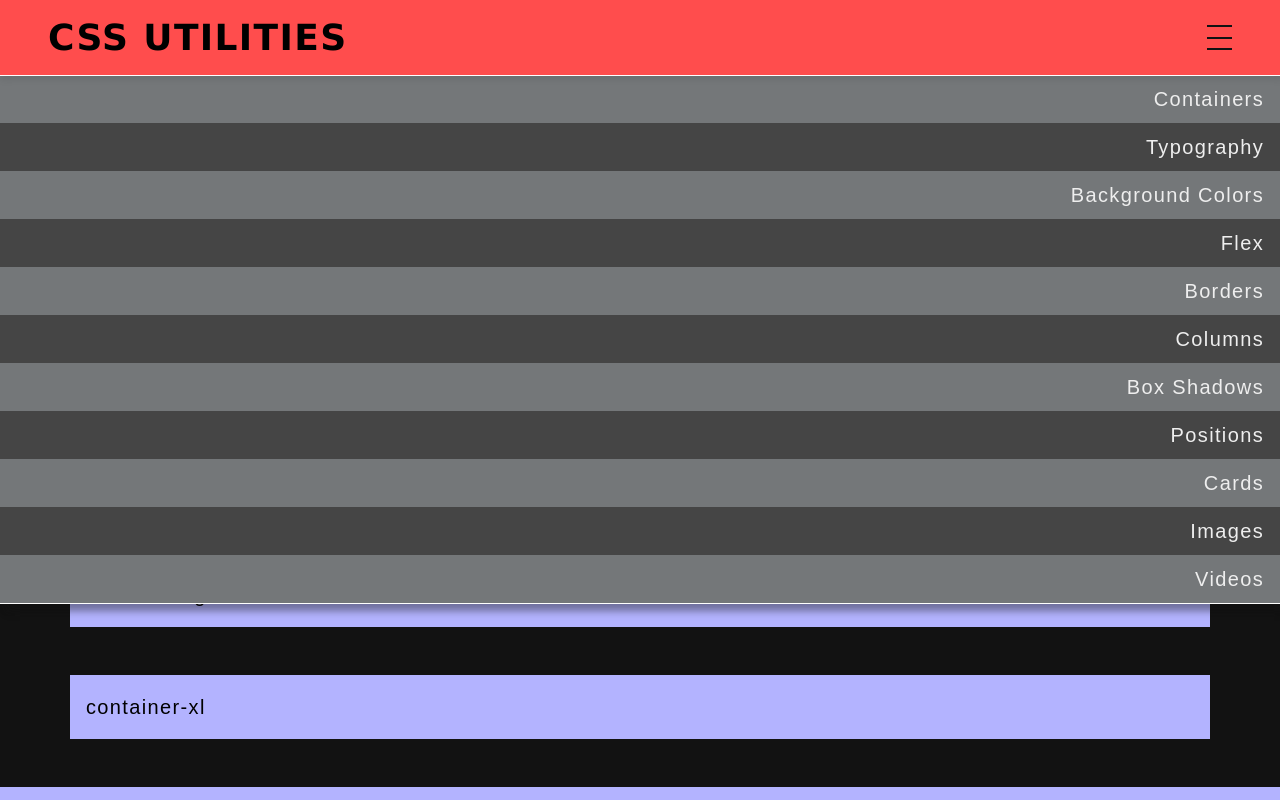
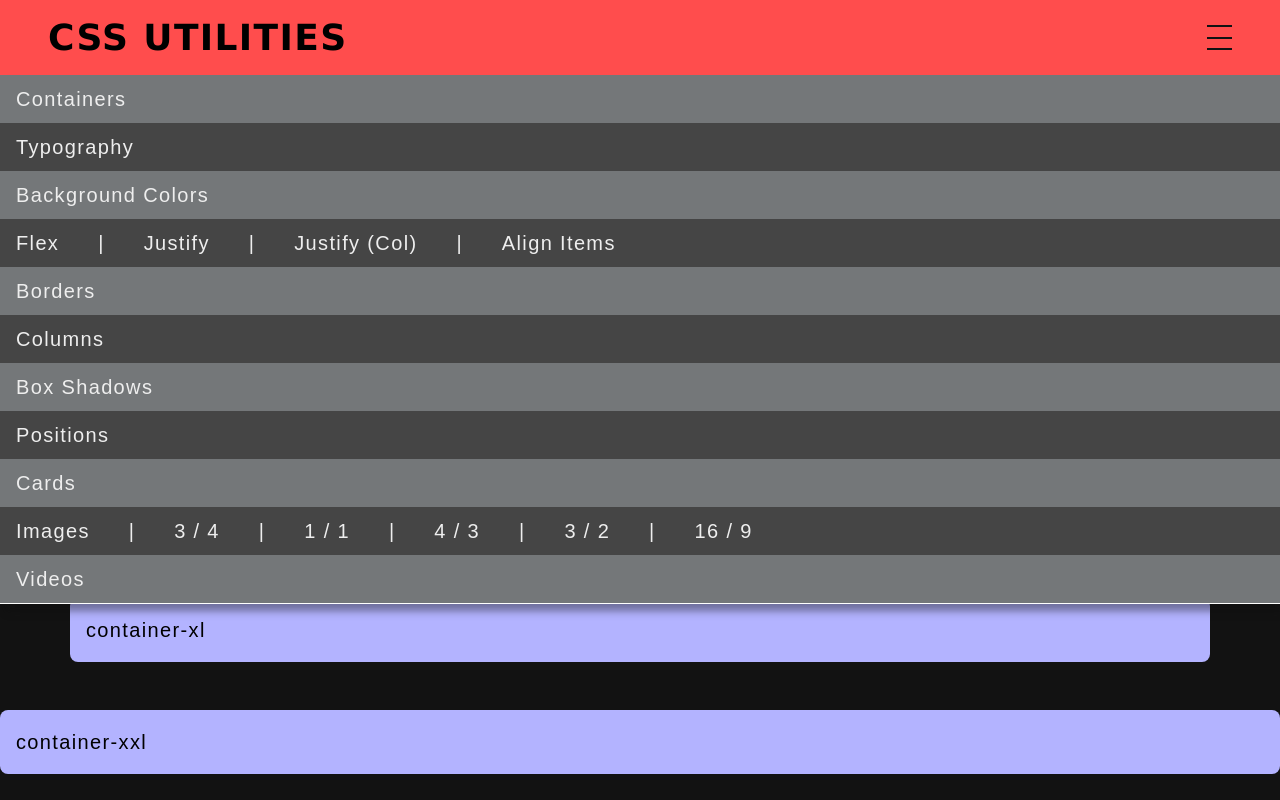
Before and after one commit to plake492/css_utilities, a React app in the folder dev/: page / in a window 1280 px wide. Both pictures are taken after a click on the element 1219 px from the left and 37 px from the top of the page. Shown: the top 800 px of the page. Built offline with nearby package versions, Linux system fonts and the light colour scheme.

Commit message:
Remove unused components

```diff
--- a/dev/src/App.jsx
+++ b/dev/src/App.jsx
@@ -1,59 +1,23 @@
-import React, { useRef, useState } from 'react'
-
+import React, { useState } from 'react'
 import Header from './components/Header'
-import NavSection from './components/NavSection'
-import RightBar from './components/RightBar'
 import Footer from './components/Footer'
 import SectionContainer from './components/SectionContainer'
-
 import { pages } from './lib/pagelist'
 
-import { useResizeObserver } from './hooks/useResizeObserver'
-import { useMatchMedia } from './hooks/useMatchMedia'
-import { breakpoints } from './utils'
-
 export default function App() {
-  const headerRef = useRef()
-  const footerRef = useRef()
-  const mainRef = useRef()
-
   const [currentSection, setCurrentSection] = useState({})
-
-  // const { height: headerHeight } = useResizeObserver(headerRef)
-  // const { height: footerHeight } = useResizeObserver(footerRef)
-
-  const isLargeOrAbove = useMatchMedia(breakpoints.lg)
 
   return (
     <div className="bg-black-10 h-max-vh-100 overflow-x-hidden">
-      <div className="position-relative z-10" ref={headerRef}>
       <Header currentSection={currentSection} />
-      </div>
-      <main
-        className="h-vh-100"
-        // style={{ '--vh-offest': `${headerHeight + footerHeight}px` }}
-      >
-        {/* {isLargeOrAbove ? <NavSection currentSection={currentSection} /> : null} */}
-        <section
-          ref={mainRef}
-          // className="h-vh-100 w-100 overflow-scroll"
-          style={{ scrollBehavior: 'smooth' }}
-        >
+      <main className="h-vh-100">
         {pages.map(({ Component, ...rest }) => (
-            <SectionContainer
-              ref={mainRef}
-              setCurrentSection={setCurrentSection}
-              {...rest}
-            >
+          <SectionContainer setCurrentSection={setCurrentSection} {...rest}>
             <Component />
           </SectionContainer>
         ))}
-        </section>
-        {/* {isLargeOrAbove ? <RightBar currentSection={currentSection} /> : null} */}
       </main>
-      <div ref={footerRef}>
       <Footer />
-      </div>
     </div>
   )
 }
--- a/dev/src/components/Containers.jsx
+++ b/dev/src/components/Containers.jsx
@@ -15,19 +15,21 @@ export default function Containers() {
       {containers.map((container, index) => (
         <div
           key={container + index}
-          className={`bg-blue-70 py-md mb-xl ${container}`}
+          className={`bg-blue-70 py-md mb-xl border-rounded ${container}`}
         >
           <p>{container}</p>
         </div>
       ))}
       <div
-        className={`bg-blue-70 mb-xl container d-flex flex-col justify-content-end`}
+        className={`bg-blue-70 mb-xl container border-rounded d-flex flex-col justify-content-end`}
       >
-        <p>The container</p>
-        <div className={`bg-purple-70 escape-container `}>
+        <p>Container</p>
+        <div className={`bg-blue-10 escape-container p-md border-rounded`}>
           <p>Escape</p>
         </div>
-        <div className={`bg-purple-20 escape-container-padding p-md`}>
+        <div
+          className={`bg-purple-20 escape-container-padding p-md border-rounded `}
+        >
           <p>Escaping only the parent container padding</p>
         </div>
       </div>
--- a/dev/src/components/FlexBox.jsx
+++ b/dev/src/components/FlexBox.jsx
@@ -19,7 +19,7 @@ export default function FlexBox({
   className,
   boxHeight,
   parentWidth = 'w-100',
-  itemWidth = 'w-25',
+
   isCol,
   expandFirstItem
 }) {
--- a/dev/src/components/Header.jsx
+++ b/dev/src/components/Header.jsx
@@ -10,7 +10,7 @@ export default function Header({ currentSection }) {
   const [showDropdown, setShowdropdown] = useState(false)
 
   return (
-    <header className="bg-red-30 py-md box-shadow border-bottom position-relative d-flex justify-content-between align-items-center px-md px-lg-lg px-xl-xl px-xxl-xxl">
+    <header className="position-fixed w-100 bg-red-30 box-shadow border-bottom position-relative d-flex justify-content-between align-items-center py-md px-md px-lg-lg px-xl-xl px-xxl-xxl">
       <h1 className="h5 my-none">CSS UTILITIES</h1>
       <div>
         <div
@@ -25,8 +25,8 @@ export default function Header({ currentSection }) {
       <nav
         className={`dropdown dropdown--${conditionalClasses([
           showDropdown,
-          'opened',
-          'closed'
+          'opened opacity-100',
+          'closed  opacity-0'
         ])} position-absolute top-100 w-min-100 right-0 bg-black-40 z-n1 border-bottom shadow-4`}
       >
         <DropdownMenu
@@ -40,8 +40,8 @@ export default function Header({ currentSection }) {
 
 function DropdownMenu({ currentSection, setShowdropdown }) {
   return (
-    <ul className="no-list-style mb-none d-flex flex-col text-end">
-      {pages.map(({ title }, index) => (
+    <ul className="no-list-style mb-none d-flex flex-col text-start">
+      {pages.map(({ title, subSections }, index) => (
         <li
           key={title + index}
           className={`${conditionalClasses([
@@ -56,6 +56,19 @@ function DropdownMenu({ currentSection, setShowdropdown }) {
           >
             {title}
           </a>
+          {subSections
+            ? subSections.map(({ title }) => (
+                <span key={title}>
+                  <span className="mx-lg"> | </span>
+                  <a
+                    className={`link link--nav link--no-underline`}
+                    href={`#${hyphenat(title)}`}
+                  >
+                    {title}
+                  </a>
+                </span>
+              ))
+            : null}
         </li>
       ))}
     </ul>
--- a/dev/src/components/NavSection.jsx
+++ /dev/null
@@ -1,27 +0,0 @@
-import React from 'react'
-import { conditionalClasses, hyphenat } from '../utils'
-import { pages } from '../lib/pagelist'
-
-export default function NavSection({ currentSection }) {
-  return (
-    <aside
-      style={{ width: '400px' }}
-      className="h-vh-100 overflow-y-scroll bg-black-40 border-right"
-    >
-      <div className="d-flex flex-wrap p-md gap-md">
-        {pages.map(({ title }) => (
-          <a
-            href={`#${hyphenat(title)}`}
-            style={{ height: '55px' }}
-            className={`w-100 border ${conditionalClasses([
-              currentSection.title === title,
-              'border-orange border-3'
-            ])} flex-center special-links link--clear`}
-          >
-            {title}
-          </a>
-        ))}
-      </div>
-    </aside>
-  )
-}
--- a/dev/src/components/RightBar.jsx
+++ /dev/null
@@ -1,25 +0,0 @@
-import React from 'react'
-import { conditionalClasses, hyphenat } from '../utils'
-
-export default function RightBar({ currentSection }) {
-  return (
-    <aside
-      className={`h-vh-100 overflow-scroll bg-black-40 border-left position-relative`}
-      style={{ width: '200px' }}
-    >
-      <div className={`d-flex flex-col gap-row-md p-md`}>
-        {!!currentSection?.subSections
-          ? currentSection.subSections.map(({ title }) => (
-              <a
-                href={`#${hyphenat(title)}`}
-                style={{ height: '120px' }}
-                className={`text-sm mb-none w-100 border flex-center special-links link--clear text-center px-md`}
-              >
-                {title}
-              </a>
-            ))
-          : null}
-      </div>
-    </aside>
-  )
-}
```
Also changed, not shown: dev/src/components/Images.jsx (+0 -32 lines), dev/src/components/Videos.jsx (+0 -12 lines). Lines whose indentation alone changed are shown as unchanged.
